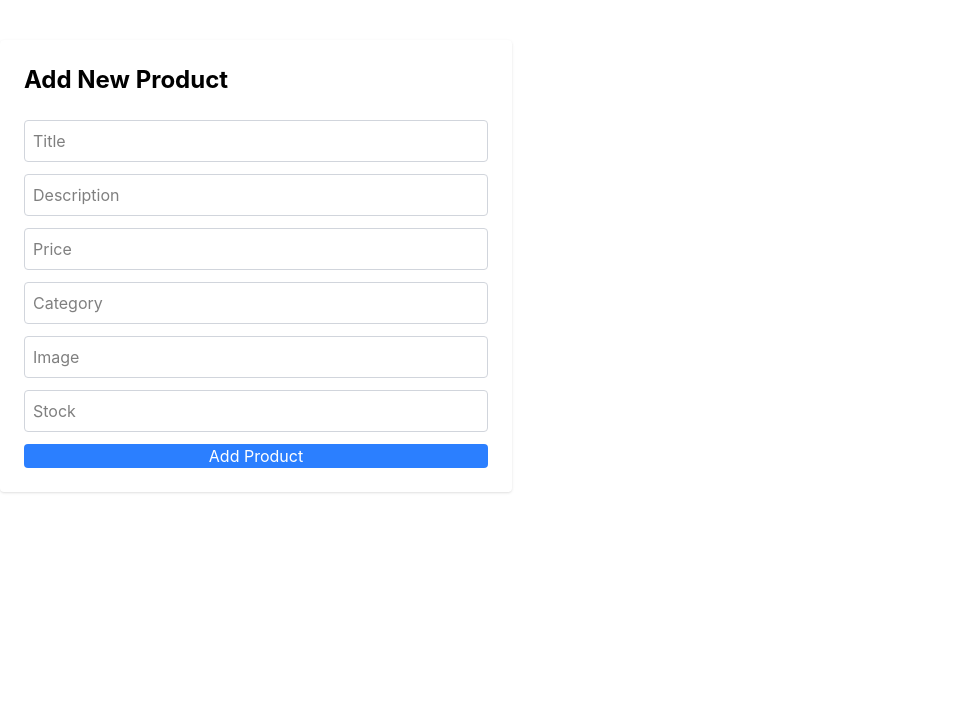
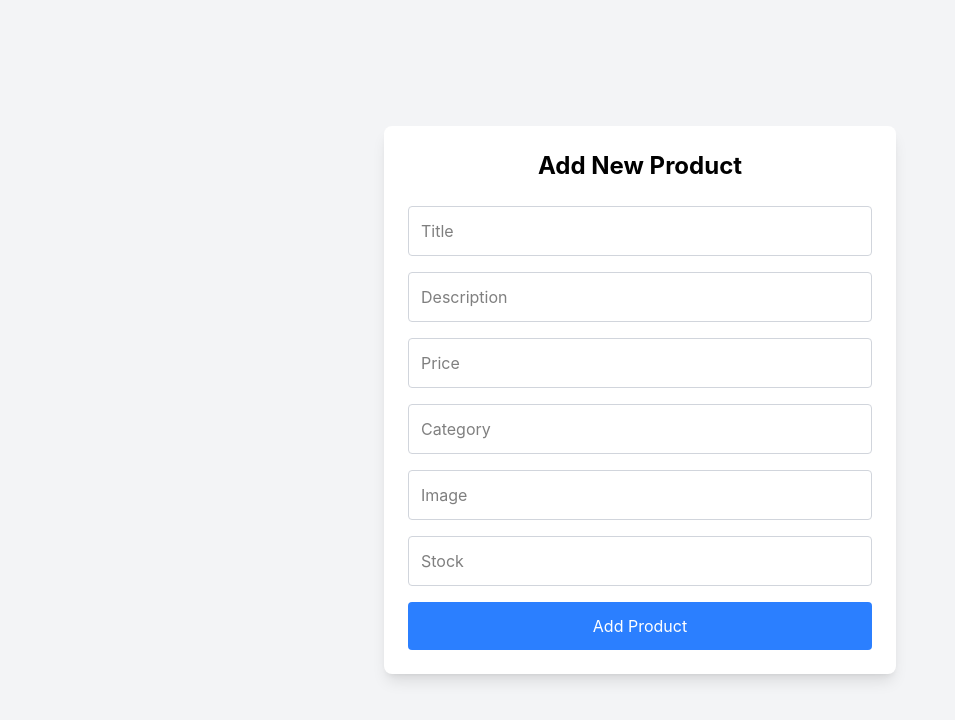
Before and after one commit to toufiqe776/mern-ecommerce, a React app in the folder Frontend/: page /admin/products/add in a window 1280 px wide. Shown: the top 720 px of the page, without its empty margins (0-955 px from the left). Built offline with nearby package versions, Linux system fonts and the light colour scheme; the HTML template or start-up script is replaced by a standard one.

Commit message:
product details page and api integration

```diff
--- a/Frontend/src/admin/AddProduct.jsx
+++ b/Frontend/src/admin/AddProduct.jsx
@@ -1,70 +1,68 @@
-import {useState} from 'react';
-import {api} from '../api/axios';
+import { useState } from 'react';
+import { api } from '../api/axios';
+import { useNavigate } from 'react-router';
 
-import {useNavigate} from 'react-router';
-
-export default function AddProduct(){
-    const [form,setForm] =useState({
-     title:"",
-     description:"",
-     price:"",
-     category:"",
-     image:"",
-     stock:"",
-
+export default function AddProduct() {
+  const [form, setForm] = useState({
+    title: "",
+    description: "",
+    price: "",
+    category: "",
+    image: "",
+    stock: "",
   });
 
-    const navigate =useNavigate();
+  const navigate = useNavigate();
 
-    const handleChange =(e) =>{
+  const handleChange = (e) => {
     setForm({
       ...form,
-            [e.target.name]:e.target.value,
+      [e.target.name]: e.target.value,
     });
-    }
-    const handleSubmit =async (e) =>{
+  };
+
+  const handleSubmit = async (e) => {
     e.preventDefault();
-        try{
-          await api.post("/products/add",form);
+
+    try {
+      await api.post("/products/add", form);
       alert("Product added successfully");
       navigate("/admin/products");
-        }catch(err){
-            console.error("Error adding product:",err);
+    } catch (err) {
+      console.error("Error adding product:", err);
     }
-    }
+  };
 
-    return(
-        <div className="max-w-lg max-auto mt-10 bg-white p-6 shadow rounded ">
-        <h2 className="text-2xl font-bold mb-6"> Add New Product</h2>
-        <form className="space-y-3" onSubmit={handleSubmit}>
+  return (
+    <div className="min-h-screen flex items-center justify-center bg-gray-100">
+      <div className="w-full max-w-lg bg-white p-6 shadow-lg rounded-lg">
 
-            {
-                Object.keys(form).map((key) => (
+        <h2 className="text-2xl font-bold mb-6 text-center">
+          Add New Product
+        </h2>
+
+        <form className="space-y-4" onSubmit={handleSubmit}>
+          {Object.keys(form).map((key) => (
             <input
               key={key}
-            type={
-              key === "price" || key === "stock"
-                ? "number"
-                : "text"
-            }
+              type={key === "price" || key === "stock" ? "number" : "text"}
               name={key}
               value={form[key]}
               onChange={handleChange}
-            placeholder={
-              key.charAt(0).toUpperCase() + key.slice(1)
-            }
-            className="w-full p-2 border border-gray-300 rounded"
+              placeholder={key.charAt(0).toUpperCase() + key.slice(1)}
+              className="w-full p-3 border border-gray-300 rounded focus:outline-none focus:ring-2 focus:ring-blue-400"
               required
             />
-        ))
-            }
-            <button type="submit" className='w-full bg-blue-500 text-white -2 rounded hover:bg-blue-600'>
+          ))}
+
+          <button
+            type="submit"
+            className="w-full bg-blue-500 text-white p-3 rounded hover:bg-blue-600 transition"
+          >
             Add Product
-
           </button>
         </form>
-
       </div>
-    )
-
+    </div>
+  );
 }
--- a/Frontend/src/pages/Home.jsx
+++ b/Frontend/src/pages/Home.jsx
@@ -1,7 +1,65 @@
+import { useEffect,useState } from "react";
+import {api} from '../api/axios';
+import {Link} from 'react-router';
+
 export default function Home(){
-    return (
-        <>
-        <h1>Welcome to the Home page</h1>
-        </>
-    )
+    const [products,setProducts] =useState([]);
+    const [search,setSearch] =useState("");
+    const [category,setCategory] =useState([]);
+
+   const loadProducts =async () =>{
+    const res =await api.get(`/products?search=${search}&category=${category}`);
+    setProducts(res.data);
+   }
+ useEffect(()=>{
+    loadProducts();
+ },[search,category]);
+
+return (
+    <div className="p-6">
+         {/*search*/}
+        <div className="mb-4 flex gap-3">
+            <input
+            placeholder="Search Products..."
+            onChange={(e)=> setSearch(e.target.value)}
+            className="border px-3 py-2 rounded w-1/2"
+
+            />
+            {/*category*/}
+            <select
+            value={category}
+            onChange={(e) =>setCategory(e.target.value)}
+            className="border px-3 py-2 rounded">
+             <option value="">All Categories</option>
+             <option value="laptops"> Laptop</option>
+             <option value="Fashion"> Fashion</option>
+             <option value="Mobile"> Mobile</option>
+            </select>
+        </div>
+{/*Product grid*/}
+            <div className="grid grid-cols-2 md:grid-cols-4 gap-5">
+                {
+                    products.map((product) =>(
+                        <Link
+                        key={product._id}
+                        to={`/product/${product._id}`}
+                        className="border =-3 rounded shadow hover:shadow-lg transition"
+                        >
+                        <img
+                        src={product.image}
+                        alt={product.title}
+                        className="w-full h-40 object-contain bg-white rounded p-4"
+                        />
+                        <h2  className="mt-2 front-semibold text-lg">{product.title}</h2>
+                        <p className="text-gray-600">${product.price}</p>
+                        </Link>
+                    ))
+                }
+            </div>
+
+
+    </div>
+)
+
+
 }
--- a/Frontend/src/pages/ProductDetails.jsx
+++ b/Frontend/src/pages/ProductDetails.jsx
@@ -1,5 +1,31 @@
-const ProductDetails = () => {
-  return <h1>Peoduct Page</h1>;
-};
+import { useEffect,useState } from "react";
+import {api} from '../api/axios';
+import { useParams } from "react-router";
 
-export default ProductDetails;
+export default  function ProductDetails(){
+    const {id} =useParams();
+    const [product,setProduct] =useState(null);
+
+     const loadProduct  =async() =>{
+        const res=  await api.get("/products/");
+        const p=res.data.find((item) => item._id===id);
+        setProduct(p);
+
+     }
+
+    useEffect(() =>{
+       loadProduct();
+    },[]);
+    if(!product){
+        return <div>Loading...</div>
+    }
+    return(
+        <div className="p-6 max-w-3xl ax-auto">
+            <img src={product.image} alt ={product.title} className="w-full h-40 object-contain bg-white rounded"/>
+            <h1 className="text-2xl font-bold mt-4">{product.title}</h1>
+            <p className="text-gray-700 mt-2">{product.description}</p>
+            <p className="text-xl font-semibold mt-4">${product.price}</p>
+            <button className="mt-6 px-4 py-2 bg-blue-600 text-white rounded hover:bg-blue-700">Add to Cart</button>
+        </div>
+    )
+}
```
Also changed, not shown: 1 other file (tests, documents, lock files or other folders). Lines whose indentation alone changed are shown as unchanged.
